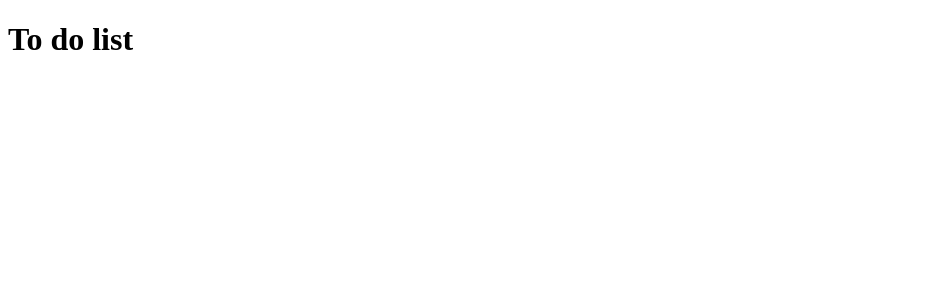
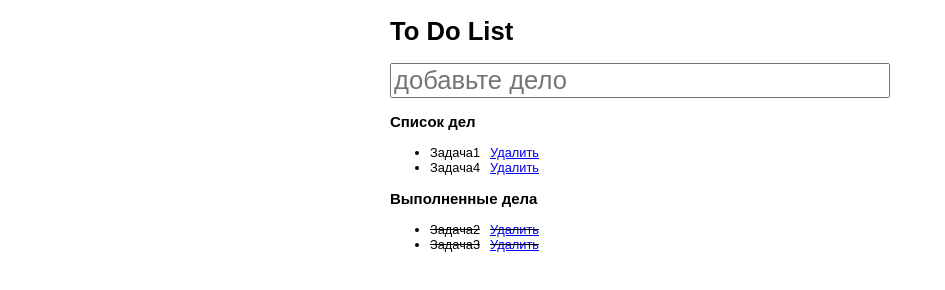
Before and after one commit to S1nd1n/HTML-API, a plain HTML site: page mod6/todo.html in a window 1280 px wide. Shown: the whole page, without its empty margins (0-945 px from the left). Drawn offline with Linux system fonts and the light colour scheme.

Commit message:
Практическая работа с IndexedDB. Не работает удаление. Перепроверить

```diff
--- a/mod6/todo.html
+++ b/mod6/todo.html
@@ -1,14 +1,197 @@
 <!DOCTYPE html>
 <html lang="en">
+
 <head>
   <meta charset="UTF-8">
   <title>Document</title>
+  <style>
+    body {
+      font: 1em sans-serif;
+    }
+
+    .todo {
+      width: 500px;
+      margin: auto;
+      font-size: 0.8em;
+      /* border: 1px solid #000;*/
+    }
+
+    .todo .input {
+      width: 100%;
+      font: 2em sans-serif;
+      box-sizing: border-box
+    }
+
+    .todo li.plan {}
+
+    .todo .done li {
+      text-decoration: line-through;
+    }
+
+    .todo li a {
+      margin-left: 10px;
+    }
+  </style>
 </head>
+
 <body>
-  <h1>To do list</h1>
+
   <!--
    Создать список дел, используя IndexedDB
    Разметку можно взять тут https://codepen.io/htmllabru/pen/mqyqpG
    -->
+  <div class="todo">
+    <h1>To Do List</h1>
+    <input type="text" class="input" placeholder="добавьте дело">
+    <h3>Список дел</h3>
+    <ul class="plan"></ul>
+    <h3>Выполненные дела</h3>
+    <ul class="done"></ul>
+  </div>
+  <script>
+    //получаем ссылки на основные элементы
+    let
+      todo = document.querySelector(".todo"),
+      input = document.querySelector(".todo input"),
+      plan = document.querySelector(".todo .plan"),
+      done = document.querySelector(".todo .done");
+
+    //когда Enter - добавляем дело с список дел
+    input.onchange = function () {
+      //создаём новое дело
+      let li = document.createElement("li");
+      li.innerHTML = this.value;
+
+      //чистим поле ввода
+      this.value = "";
+
+      //запоминаем что дело не выполнено
+      li.status = "plan";
+
+      //меняем вид дела
+      li.onclick = function () {
+        this.className = this.status = this.status == "plan" ? "done" : "plan";
+        switch (this.status) {
+          case "plan": plan.appendChild(this); break;
+          case "done": done.appendChild(this); break;
+        }
+      }
+
+      //обрабатываем удаление дела
+      let a = document.createElement("a");
+      a.innerHTML = "Удалить";
+      a.href = "#";
+      a.onclick = function (ev) {
+        ev.preventDefault();
+        ev.stopPropagation();
+        this.parentNode.parentNode.removeChild(this.parentNode);
+      }
+      li.appendChild(a);
+
+      //добавляем в соответствующий список
+      plan.appendChild(li);
+    }
+  </script>
+  <script>
+    // переменная для базы данных
+    let db;
+
+    // запрос на открытие/создание базы
+    let request = indexedDB.open('ToDoList', 1);
+
+    // назначаем обработчик ошибки
+    request.addEventListener('error', ev => {
+      console.log(ev);
+    });
+
+    // назначаем обработчик открытия
+    request.addEventListener('success', ev => {
+      db = ev.target.result;
+      console.log('база открыта', db);
+      console.log(ev);
+    });
+
+    // назначаем обработчик обновления/создания
+    request.addEventListener('upgradeneeded', ev => {
+      console.log('база создана/обновлена');
+      db = ev.target.result;
+
+      // создание хранилища с ключем
+      let objectStore = db.createObjectStore("tasks", {
+        keyPass: 'id',
+        autoIncrement: true
+      });
+
+      // добавляем задачу
+      objectStore.add({ title: 'Задача1', state: 'uncompleted' })
+      objectStore.add({ title: 'Задача2', state: 'completed' })
+      objectStore.add({ title: 'Задача3', state: 'completed' })
+      objectStore.add({ title: 'Задача4', state: 'uncompleted' })
+    });
+
+    /**
+     * showTasks отображает задачи в HTML-списках
+     *
+     */
+    function showTasks() {
+      let ulCompletedTask = document.querySelector('.plan');
+      let ulUncompletedTask = document.querySelector('.done');
+
+      // чистим содержимое
+      ulCompletedTask.innerHTML = '';
+      ulUncompletedTask.innerHTML = '';
+
+      // получаем ссылку на объект-хранилище
+      let objectStore = db
+        .transaction('tasks')
+        .objectStore('tasks');
+
+      // добавление записей при проходе с курсором
+      objectStore.openCursor().addEventListener('success', ev => {
+        // ссылку на очередную позицию
+        let cursor = ev.target.result;
+
+        // проход с курсором по записям
+        if (cursor) {
+          console.log(cursor.value);
+
+          // создаем List item для списка
+          let li = document.createElement('li');
+
+          // указываем идентификатор записи
+          li.setAttribute('data-id', cursor.value.id);
+
+          // название задачи
+          let textLi = document.createTextNode(cursor.value.title);
+          li.appendChild(textLi);
+
+          // создаем и добавляем ссылку на удаление
+          let a = document.createElement('a');
+          a.innerHTML = 'Удалить';
+          a.addEventListener('click', ev => {
+            ev.preventDefault();
+            let parent = ev.target.parentNode;
+
+            let request = db.transaction('tasks', 'readwrite')
+              .objectStore('tasks')
+              .delete(+parent.getAttribute('data-id'));
+
+            // удаляем элемент списка из HTML
+            parent.remove();
+          })
+          a.setAttribute('href', '#')
+          li.appendChild(a);
+
+          let ulTask = cursor.value.state == 'completed' ? ulUncompletedTask : ulCompletedTask;
+          ulTask.appendChild(li);
+
+          cursor.continue();
+        }
+      })
+    }
+
+    setTimeout(() => { showTasks() }, 100);
+  </script>
 </body>
+
 </html>
```
